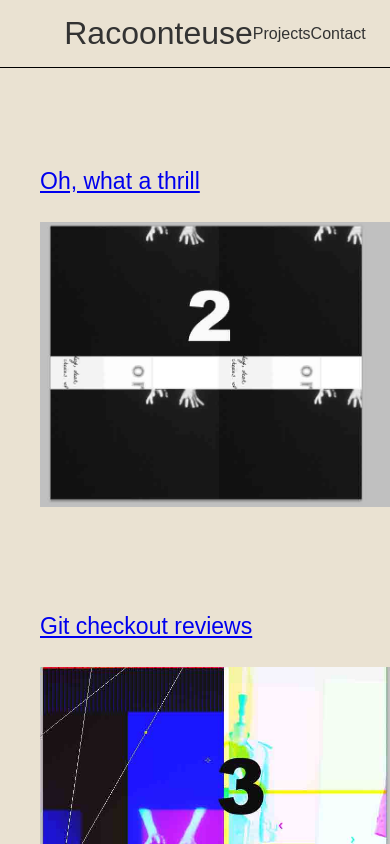
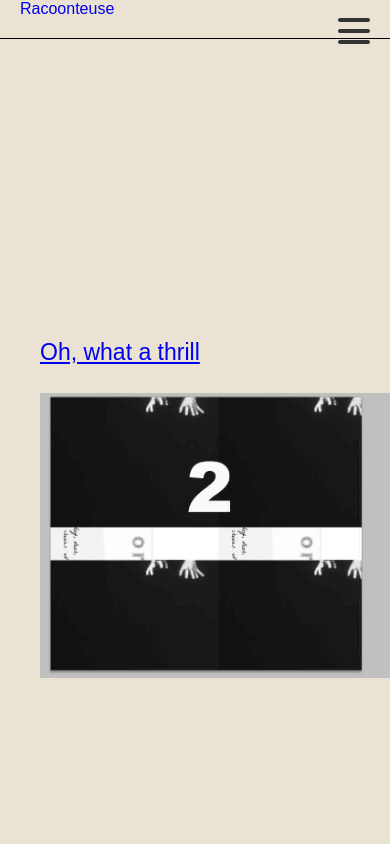
Before and after one commit to tiagossaurus-rex/diasporama, a React (Create React App) app: page /1 in a window 390 px wide. Shown: the top 844 px of the page. Built offline with nearby package versions, Linux system fonts and the light colour scheme.

Commit message:
work on nav bar desktop and responsive view

```diff
--- a/src/components/header.css
+++ b/src/components/header.css
@@ -53,7 +53,9 @@
 
 .project-list__item{
   font-size: 23px;
+  padding-top: 200px;
   margin-top: 100px;
+  z-index: -3;
 
 }
 
--- /dev/null
+++ b/src/components/nav/Burger.jsx
@@ -0,0 +1,54 @@
+import React, { useState } from "react";
+import styled from "styled-components";
+import RightNav from "./RightNav";
+
+const StyledBurger = styled.div`
+  width: 2rem;
+  height: 2rem;
+  position: fixed;
+  top: 15px;
+  right: 20px;
+  z-index: 20;
+  display: none;
+  @media (max-width: 768px) {
+    display: flex;
+    justify-content: space-around;
+    flex-flow: column nowrap;
+  }
+  div {
+    width: 2rem;
+    height: 0.25rem;
+    // background-color: ${({ open }) => (open ? "#ccc" : "#333")};
+    background-color: #333;
+    border-radius: 10px;
+    transform-origin: 1px;
+    transition: all 0.3s linear;
+    &:nth-child(1) {
+      transform: ${({ open }) => (open ? "rotate(45deg)" : "rotate(0)")};
+    }
+    &:nth-child(2) {
+      transform: ${({ open }) => (open ? "translateX(100%)" : "translateX(0)")};
+      opacity: ${({ open }) => (open ? 0 : 1)};
+    }
+    &:nth-child(3) {
+      transform: ${({ open }) => (open ? "rotate(-45deg)" : "rotate(0)")};
+    }
+  }
+`;
+
+const Burger = () => {
+  const [open, setOpen] = useState(false);
+
+  return (
+    <>
+      <StyledBurger open={open} onClick={() => setOpen(!open)}>
+        <div />
+        <div />
+        <div />
+      </StyledBurger>
+      <RightNav open={open} />
+    </>
+  );
+};
+
+export default Burger;
--- a/src/components/nav/Navbar.jsx
+++ b/src/components/nav/Navbar.jsx
@@ -1,70 +1,49 @@
 import React from "react";
 import styled from "styled-components";
-// import {Header} from "./components/header";
-
+import { Link } from "react-router-dom";
+import Burger from "./Burger";
 
 const Nav = styled.nav`
-
-  background: #eae2d2;
   width: 100%;
-  height: 100%;
-//  height: ${({ shrinkNav }) => (shrinkNav ? "90px" : "700px")};
+  // height: ${({ shrinkNav }) => (shrinkNav ? "90px" : "150px")};
   border-bottom: 1px solid black;
-  padding: 0 20px;
+  background-color: ;
+  padding: 0 20px 20px;
   display: flex;
-//   justify-content: space-between;
-  justify-content: center;
-  align-items: center;
+  justify-content: space-between;
   position: sticky;
-  margin:0;
   top: 0;
-  z-index: 10;
-  transition: height 0.5s;
-  animation-timing-function: linear;
-
-  .logo {
+  z-index: 3;
+  .h1 {
     font-family: "Voyage-Regular", sans-serif;
-    // font-size: ${({ shrink }) => (shrink ? "3rem" : "100px")};
-    font-size: 2em;
     padding: 15px 0;
-    //transition: font-size 2s;
+    text-decoration: none;
   }
 `;
 
+const StyledLink  = styled(Link)`
+     text-decoration: none;
+`;
 
-
-export default function Navbar(){
-
-  // const [shrink, setShrink] = useState(window.scrollY > 870);
-  // const [shrinkNav, setShrinkNav] = useState(window.scrollY > 870);
+const Navbar = () => {
+  // const [shrink, setShrink] = useState(false);
+  // const [shrinkNav, setShrinkNav] = useState(false);
 
   // useEffect(() => {
   //   window.addEventListener("scroll", () => {
-
-
-  //     if (window.scrollY > 870) {
-  //         setShrinkNav(true)
-  //     };
-  //    if  (window.scrollY > 870) {
-  //   setShrink(true)
-
-  //    };
+  //     setShrink(window.scrollY > 60);
+  //     setShrinkNav(window.scrollY > 870);
   //   });
-  // }, []);
+  // }, [setShrink]);
 
 
 
   return (
-
-    <Nav >
-      <div className="logo" id="logoShrink">
-
-        Racoonteuse
-      </div>
-      {/* <Header /> */}
-      <span>Projects</span>
-      <span>Contact</span>
+      <Nav>
+      <StyledLink to="/">Racoonteuse</StyledLink>
+      <Burger />
     </Nav>
 
   );
 };
+export default Navbar;
--- /dev/null
+++ b/src/components/nav/RightNav.jsx
@@ -0,0 +1,51 @@
+import React from "react";
+import styled from "styled-components";
+import { Link } from "react-router-dom";
+
+
+const Ul = styled.ul`
+  z-index: 1;
+  list-style: none;
+  display: flex;
+  flex-flow: row nowrap;
+  li {
+    padding: 18px 10px;
+    text-decoration: none;
+  }
+  @media (max-width: 768px) {
+    flex-flow: column nowrap;
+    background-color: #eae2d2;
+    position: fixed;
+    transform: ${({ open }) => (open ? "translateX(0)" : "translateX(100%)")};
+    top: 0;
+    right: 0;
+    height: 100vh;
+    width: 100vw;
+    padding-top: 3.5rem;
+    transition: transform 0.9s ease-in-out;
+    margin: 0;
+    z-index: -300;
+    li {
+      color: black;
+    }
+  }
+`;
+
+const StyledLink  = styled(Link)`
+    padding:20px;
+    margin-right: 120px;
+     text-decoration: none;
+     justify-content: space-between;
+`;
+
+const RightNav = ({ open }) => {
+  return (
+    <Ul open={open}>
+      <StyledLink to="/Projects">Projects</StyledLink>
+      <StyledLink to="/Reviews">Reviews</StyledLink>
+      <StyledLink to="/Contact">Contact</StyledLink>
+    </Ul>
+  );
+};
+
+export default RightNav;
--- a/src/components/view/styles/view.js
+++ b/src/components/view/styles/view.js
@@ -65,7 +65,7 @@ export const Image = styled.img`
   }
 `;
 export const Figcaption = styled.figcaption`
-  color: red;
+  color: white;
   font-size: 20px;
   z-index: 1;
 `;
```
Also changed, not shown: src/components/shuffle.js (+0 -14 lines).
